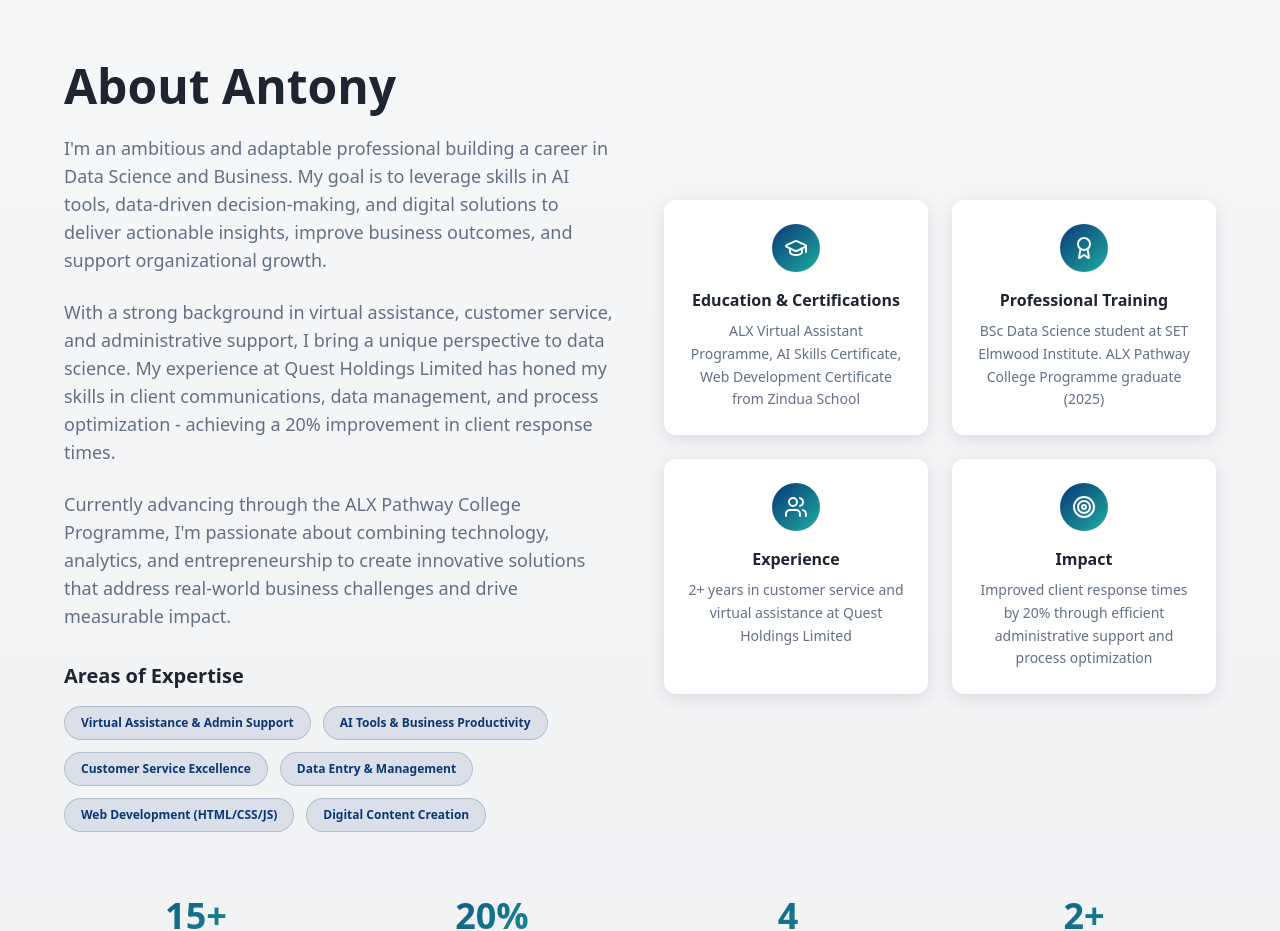
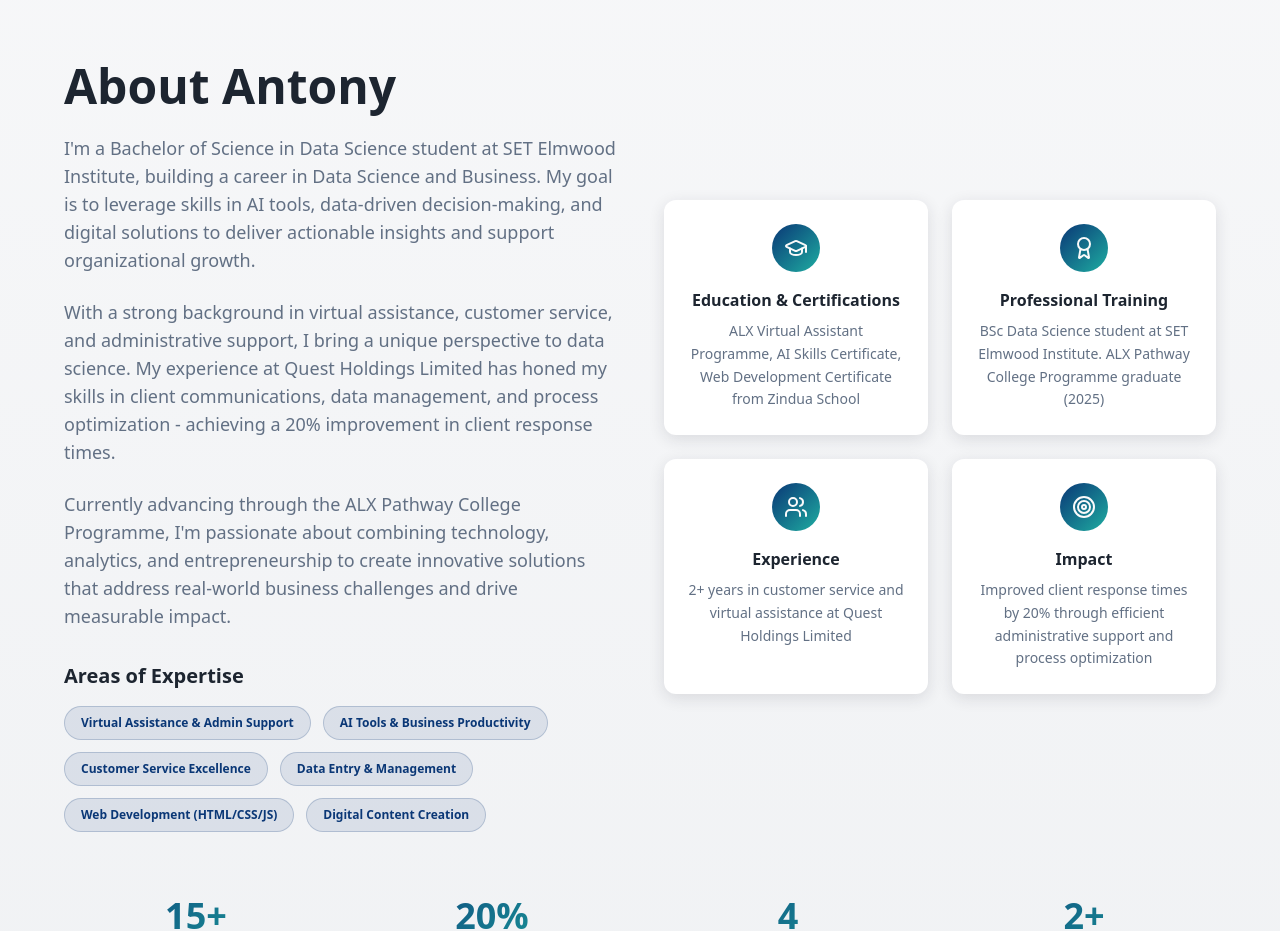
Before and after one commit to ANTONYMULI12/byte-whisperer-web, a React (Vite) app: page / in a window 1280 px wide. Shown: the part 1660-2591 px from the top of the page. Built offline with nearby package versions, Linux system fonts and the light colour scheme; the HTML template or start-up script is replaced by a standard one.

Commit message:
Preceding changes

```diff
--- a/src/components/About.tsx
+++ b/src/components/About.tsx
@@ -46,9 +46,9 @@ const About = () => {
             </h2>
             <div className="space-y-6 text-muted-foreground leading-relaxed">
               <p className="text-lg">
-                I'm an ambitious and adaptable professional building a career in Data Science and Business.
-                My goal is to leverage skills in AI tools, data-driven decision-making, and digital solutions
-                to deliver actionable insights, improve business outcomes, and support organizational growth.
+                I'm a Bachelor of Science in Data Science student at SET Elmwood Institute, building a career
+                in Data Science and Business. My goal is to leverage skills in AI tools, data-driven
+                decision-making, and digital solutions to deliver actionable insights and support organizational growth.
               </p>
               <p className="text-lg">
                 With a strong background in virtual assistance, customer service, and administrative support,
```
